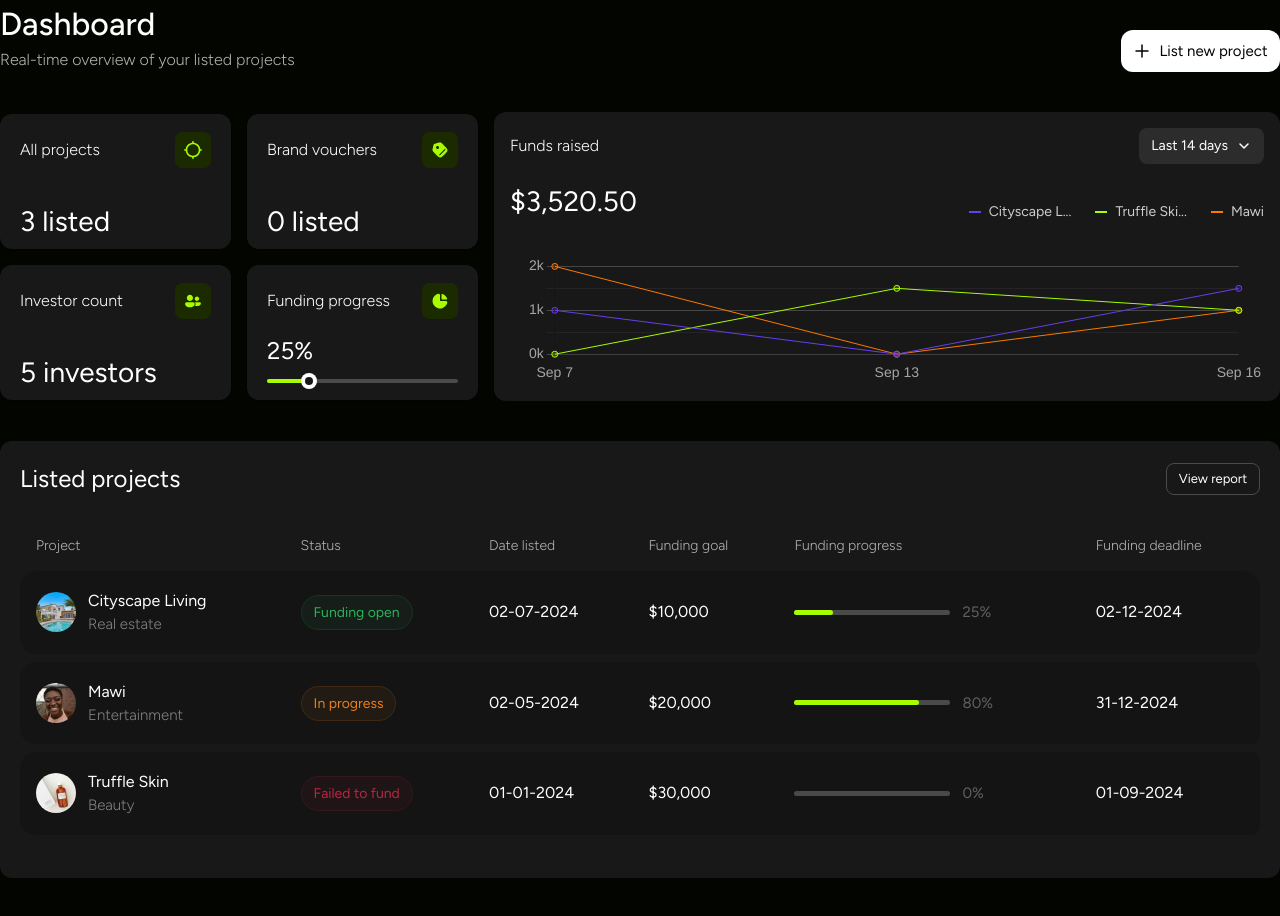
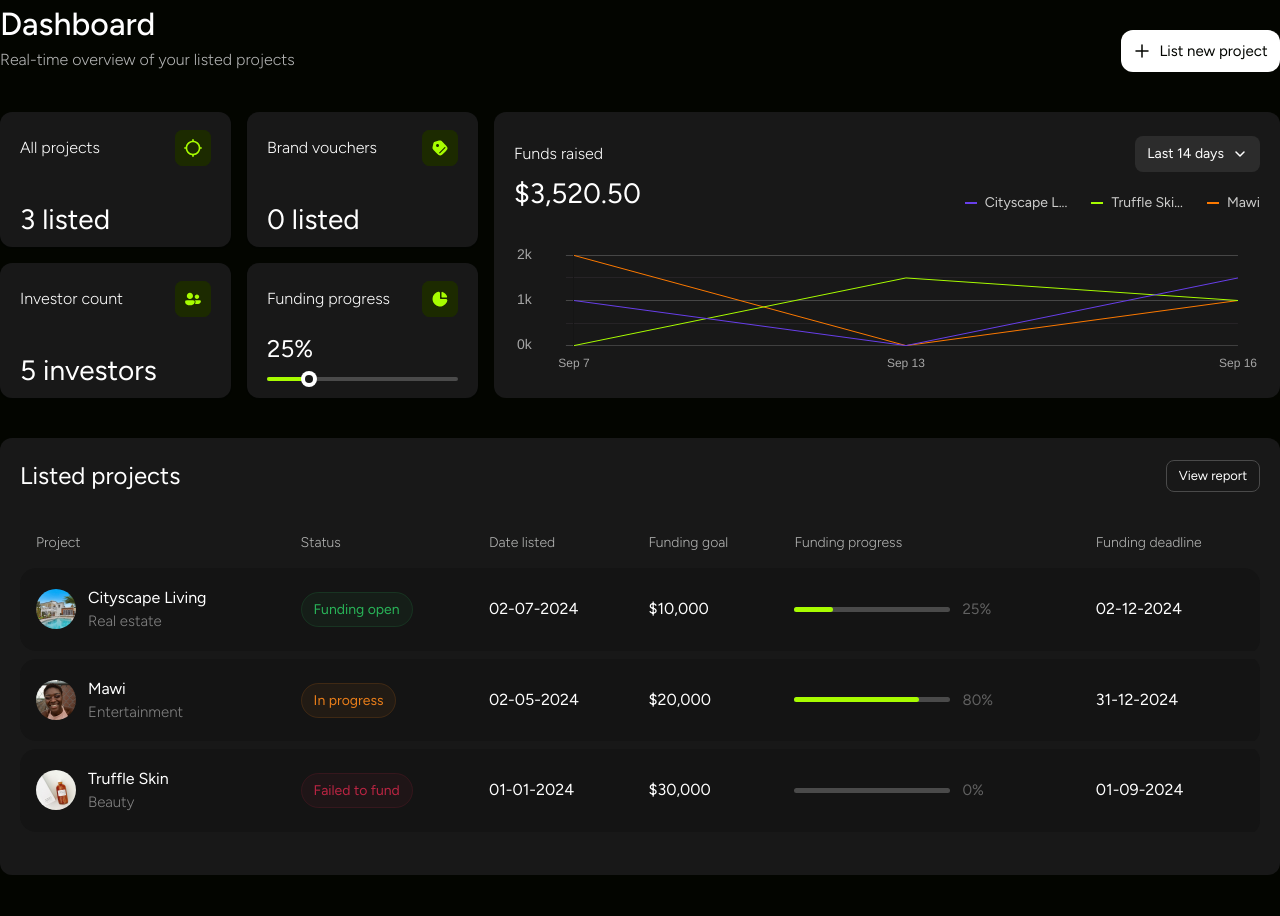
Before and after one commit to OgbajeLeo/dashboard-task, a Next.js app: page /dashboard in a window 1280 px wide. Shown: the top 916 px of the page. Built offline with nearby package versions, Linux system fonts and the light colour scheme.

Commit message:
Update on the chart

```diff
--- a/app/dashboard/components/Chart.tsx
+++ b/app/dashboard/components/Chart.tsx
@@ -44,6 +44,7 @@ const FundraisingChart = () => {
         backgroundColor: "rgba(104, 63, 234, 0.2)",
         borderWidth: 1,
         tension: 0, // Making the line straight
+        pointRadius: 0,
       },
       {
         label: "Truffle Ski",
@@ -57,6 +58,7 @@ const FundraisingChart = () => {
         backgroundColor: "rgba(167, 252, 0, 0.2)",
         borderWidth: 1,
         tension: 0, // Making the line straight
+        pointRadius: 0,
       },
       {
         label: "Mawi",
@@ -70,6 +72,7 @@ const FundraisingChart = () => {
         backgroundColor: "rgba(252, 121, 0, 0.2)",
         borderWidth: 1,
         tension: 0, // Making the line straight
+        pointRadius: 0,
       },
     ],
   };
@@ -101,25 +104,32 @@ const FundraisingChart = () => {
         ticks: {
           color: "#a5a5a5",
           font: {
-            size: 14,
+            size: 12,
+            weight: 300,
           },
-          paddingLeft: 2,
+          paddingLeft: 20,
+
         },
         grid: {
           display: false,
           drawBorder: false,
         },
+        // offset: true,
+        offsetGridLines: false, // Offset grid lines to the right
+        min: 0, // Set min to 0 (or adjust this based on your needs)
+        max: 3,
       },
       y: {
         ticks: {
           color: "#a5a5a5",
           font: {
             size: 14,
+            weight: 300,
           },
 
           stepSize: 500, // Increment by 1000 to skip fractional values
           callback: function (value: number | string) {
-            return +value % 1000 === 0 ? `${+value / 1000}k` : ""; // Show only whole numbers
+            return +value % 1000 === 0 ? `${+value / 1000}k        ` : ""; // Show only whole numbers
           },
         },
         grid: {
@@ -143,8 +153,8 @@ const FundraisingChart = () => {
   };
 
   return (
-    <div className="w-full bg-[#181818] rounded-xl p-4">
-      <div className="flex items-center justify-between mb-4">
+    <div className="w-full bg-[#181818] rounded-xl p-5 py-6">
+      <div className="flex items-center justify-between mb-[5px]">
         <h2 className="text-white font-[300]">Funds raised</h2>
         <div className="relative">
           <button
@@ -203,24 +213,28 @@ const FundraisingChart = () => {
       </div>
 
       <div className="mb-[33px] flex gap-4 items-end justify-between">
-        <div className="text-[28px] font-[400] text-white">$3,520.50</div>
+        <div className="text-[28px] font-[400] leading-[33.8px] text-white">$3,520.50</div>
         <div className="flex items-center gap-6">
           <div className="flex items-center gap-2">
             <div className="w-3 h-0.5 bg-[#683fea]" />
-            <span className="text-[#cdcdcc] text-sm">Cityscape L...</span>
+            <span className="text-[#cdcdcc] text-sm leading-4">
+              Cityscape L...
+            </span>
           </div>
           <div className="flex items-center gap-2">
             <div className="w-3 h-0.5 bg-[#a7fc00]" />
-            <span className="text-[#cdcdcc] text-sm">Truffle Ski...</span>
+            <span className="text-[#cdcdcc] text-sm leading-4">
+              Truffle Ski...
+            </span>
           </div>
           <div className="flex items-center gap-2">
             <div className="w-3 h-0.5 bg-[#fc7900]" />
-            <span className="text-[#cdcdcc] text-sm">Mawi</span>
+            <span className="text-[#cdcdcc] text-sm leading-4">Mawi</span>
           </div>
         </div>
       </div>
 
-      <div className="h-[130px] w-full pl-4">
+      <div className="h-[130px] w-full">
         <Line data={data} options={options} className=" h-[120px]" />
       </div>
     </div>
--- a/app/voucher/components/VoucherActivity.tsx
+++ b/app/voucher/components/VoucherActivity.tsx
@@ -118,7 +118,7 @@ const sampleActivities: VoucherActivity[] = [
 const VoucherActivity = () => {
   return (
     <div className="w-full p-5 bg-[#181818] rounded-xl mt-[18px] slide-up mb-20">
-      <div className="flex justify-between items-center mb-4 py-4 px-4">
+      <div className="flex justify-between items-center mb-5  px-4">
         <div className="text-white text-2xl font-[400]">Voucher activity</div>
         <div className="text-[#a7fc00] text-sm cursor-pointer">See all</div>
       </div>
@@ -127,22 +127,22 @@ const VoucherActivity = () => {
         <table className="min-w-full rounded-2xl">
           <thead>
             <tr>
-              <th className="px-4 py-3 text-[#b3b4b3] text-[15px] font-[300] text-left">
+              <th className="px-5 py-4 text-[#b3b4b3] text-[15px] font-[300] text-left">
                 Voucher number
               </th>
-              <th className="px-4 py-3 text-[#b3b4b3] text-[15px] font-[300] text-left">
+              <th className="px-5 py-4 text-[#b3b4b3] text-[15px] font-[300] text-left">
                 Date created
               </th>
-              <th className="px-4 py-3 text-[#b3b4b3] text-[15px] font-[300] text-left">
+              <th className="px-5 py-4 text-[#b3b4b3] text-[15px] font-[300] text-left">
                 Status
               </th>
-              <th className="px-4 py-3 text-[#b3b4b3] text-[15px] font-[300] text-left">
+              <th className="px-5 py-4 text-[#b3b4b3] text-[15px] font-[300] text-left">
                 Reach
               </th>
-              <th className="px-4 py-3 text-[#b3b4b3] text-[15px] font-[300] text-left">
+              <th className="px-5 py-4 text-[#b3b4b3] text-[15px] font-[300] text-left">
                 Impressions
               </th>
-              <th className="px-4 py-3 text-[#b3b4b3] text-[15px] font-[300] text-left">
+              <th className="px-5 py-4 text-[#b3b4b3] text-[15px] font-[300] text-left">
                 Investor count
               </th>
             </tr>
```
